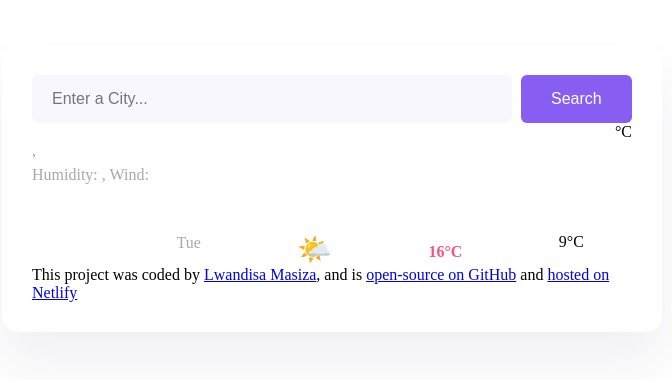
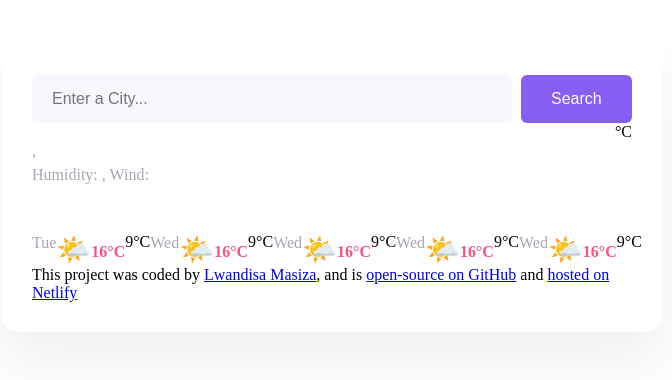
Before and after one commit to LwandisaMasiza/weather-app, a plain HTML site: page index.html in a window 1280 px wide. Shown: the whole page, without its empty margins (308-980 px from the left). Drawn offline with nearby package versions, Linux system fonts and the light colour scheme.

Commit message:
Update index.html

```diff
--- a/index.html
+++ b/index.html
@@ -49,6 +49,30 @@
         <div class="weather-forecast">
           <div class="weather-forecast-day"></div>
           <div class="weather-forecast-date">Tue</div>
+          <div class="weather-forecast-icon">🌤️</div>
+          <div class="weather-forecast-temperatures">
+            <strong>16&deg;C</strong>
+          </div>
+          <div class="weather-forceast-temperature">9&deg;C</div>
+          <div class="weather-forecast-date">Wed</div>
+          <div class="weather-forecast-icon">🌤️</div>
+          <div class="weather-forecast-temperatures">
+            <strong>16&deg;C</strong>
+          </div>
+          <div class="weather-forceast-temperature">9&deg;C</div>
+          <div class="weather-forecast-date">Wed</div>
+          <div class="weather-forecast-icon">🌤️</div>
+          <div class="weather-forecast-temperatures">
+            <strong>16&deg;C</strong>
+          </div>
+          <div class="weather-forceast-temperature">9&deg;C</div>
+          <div class="weather-forecast-date">Wed</div>
+          <div class="weather-forecast-icon">🌤️</div>
+          <div class="weather-forecast-temperatures">
+            <strong>16&deg;C</strong>
+          </div>
+          <div class="weather-forceast-temperature">9&deg;C</div>
+          <div class="weather-forecast-date">Wed</div>
           <div class="weather-forecast-icon">🌤️</div>
           <div class="weather-forecast-temperatures">
             <strong>16&deg;C</strong>
```
